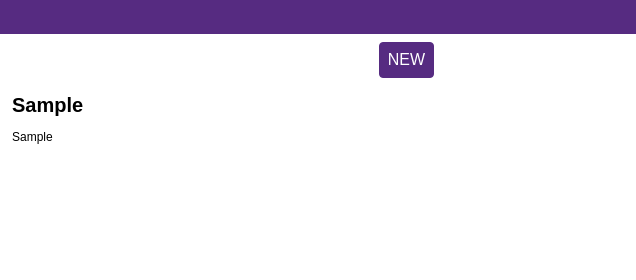
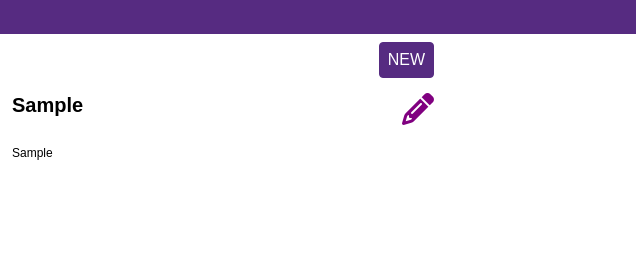
Before and after one commit to restropiajr/code-journal, a website: page index.html in a window 1280 px wide. Both pictures are taken after typing "Sample", "Sample", "Sample" into the empty fields and a click on the button "SAVE". Shown: the top 280 px of the page, 644-1280 px from the left. Drawn offline with Linux system fonts and the light colour scheme; a web font is replaced by a local one.

Commit message:
Updated renderEntry for fontAwesome pencil and data-entry-id attribute

```diff
--- a/css/styles.css
+++ b/css/styles.css
@@ -146,6 +146,18 @@ li {
   margin-bottom: 1rem;
 }
 
+li .column-half:nth-child(2) .column-full:first-of-type {
+  display: flex;
+  justify-content: space-between;
+  align-items: center;
+  padding: 0;
+}
+
+li .column-half:nth-child(2) .column-full:nth-of-type(2) {
+  padding: 0;
+  margin-top: 1rem;
+}
+
 h3 {
   font-size: 1.25rem;
   font-weight: 700;
@@ -154,12 +166,16 @@ h3 {
   margin-bottom: 0.5rem;
 }
 
+.fa-solid {
+  color: purple;
+}
+
 li p {
   font-size: 0.75rem;
   font-weight: 400;
   line-height: 1.5rem;
   color: black;
-  margin-bottom: 1rem;
+  overflow-wrap: break-word;
 }
 
 /* Media Query */
--- a/index.html
+++ b/index.html
@@ -73,6 +73,7 @@
     </div>
   </main>
 
+  <script src="https://kit.fontawesome.com/84551c9772.js" crossorigin="anonymous"></script>
   <script src="js/data.js"></script>
   <script src="js/main.js"></script>
 </body>
--- a/js/main.js
+++ b/js/main.js
@@ -34,30 +34,47 @@ $form.addEventListener('submit', event => {
 // Render Entry Function
 function renderEntry(entry) {
   const $li = document.createElement('li');
+  $li.setAttribute('data-entry-id', entry.entryId);
 
-  const $rowDiv = document.createElement('div');
-  $rowDiv.className = 'row';
-  $li.appendChild($rowDiv);
+  const $rowDivOne = document.createElement('div');
+  $rowDivOne.className = 'row';
+  $li.appendChild($rowDivOne);
 
   const $imgContainerColumnHalfDiv = document.createElement('div');
   $imgContainerColumnHalfDiv.className = 'img-container column-half';
-  $rowDiv.appendChild($imgContainerColumnHalfDiv);
+  $rowDivOne.appendChild($imgContainerColumnHalfDiv);
 
   const $img = document.createElement('img');
   $img.setAttribute('src', entry.URL);
   $imgContainerColumnHalfDiv.appendChild($img);
 
-  const $columnHalfDiv = document.createElement('div');
-  $columnHalfDiv.className = 'column-half';
-  $rowDiv.appendChild($columnHalfDiv);
+  const $columnHalfDivOne = document.createElement('div');
+  $columnHalfDivOne.className = 'column-half';
+  $rowDivOne.appendChild($columnHalfDivOne);
+
+  const $rowDivTwo = document.createElement('div');
+  $rowDivTwo.className = 'row';
+  $columnHalfDivOne.appendChild($rowDivTwo);
+
+  const $columnfullDivTwo = document.createElement('div');
+  $columnfullDivTwo.className = 'column-full';
+  $rowDivTwo.appendChild($columnfullDivTwo);
 
   const $h3 = document.createElement('h3');
   $h3.textContent = entry.title;
-  $columnHalfDiv.appendChild($h3);
+  $columnfullDivTwo.appendChild($h3);
+
+  const $pencilIcon = document.createElement('i');
+  $pencilIcon.className = 'fa-solid fa-pencil fa-2xl';
+  $columnfullDivTwo.appendChild($pencilIcon);
+
+  const $columnFullDivThree = document.createElement('div');
+  $columnFullDivThree.className = 'column-full';
+  $rowDivTwo.appendChild($columnFullDivThree);
 
   const $p = document.createElement('p');
   $p.textContent = entry.notes;
-  $columnHalfDiv.appendChild($p);
+  $columnFullDivThree.appendChild($p);
 
   return $li;
 }
```
